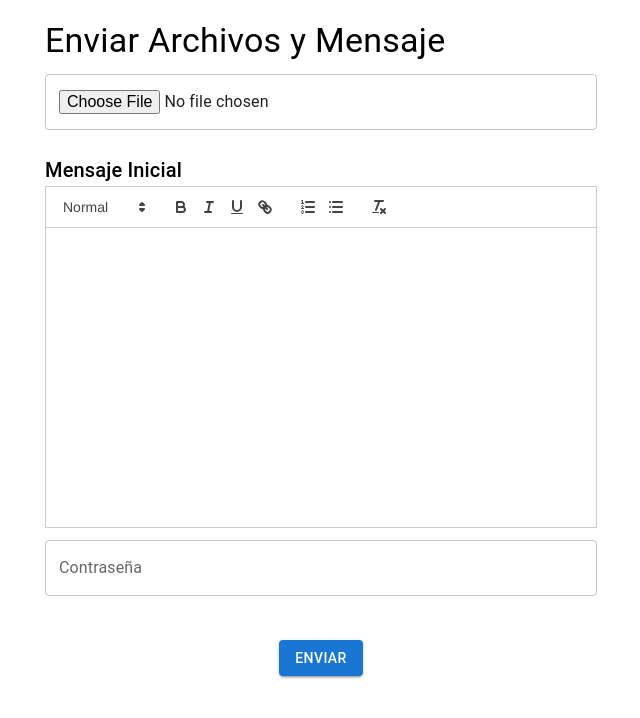
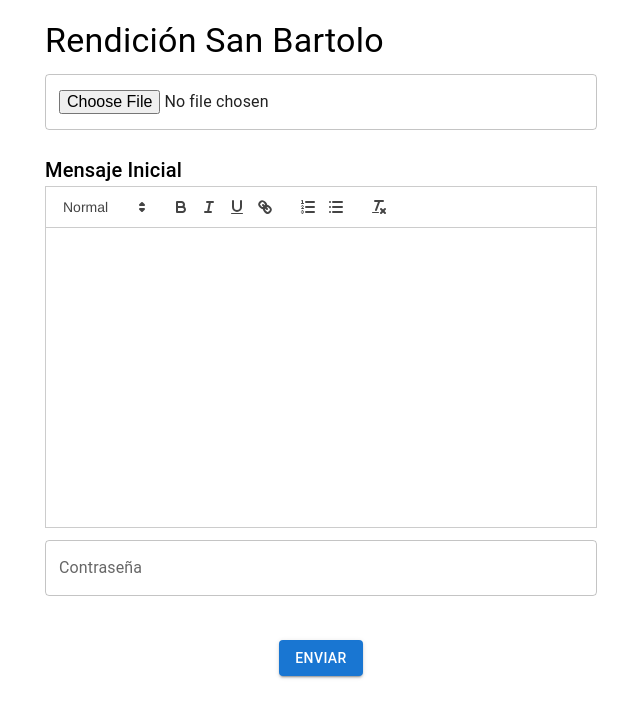
Before and after one commit to tomasp92/san-bartolo-fe, a React (Create React App) app: page / in a window 1280 px wide. Shown: the top 718 px of the page, without its empty margins (319-959 px from the left). Built offline with nearby package versions, Linux system fonts and the light colour scheme.

Commit message:
estilizar mas simil san bartolo

```diff
--- a/public/index.html
+++ b/public/index.html
@@ -24,7 +24,7 @@
       work correctly both with client-side routing and a non-root public URL.
       Learn how to configure a non-root public URL by running `npm run build`.
     -->
-    <title>React App</title>
+    <title>San Bartolo Rendiciones</title>
   </head>
   <body>
     <noscript>You need to enable JavaScript to run this app.</noscript>
--- a/src/FormPage.js
+++ b/src/FormPage.js
@@ -59,13 +59,10 @@
   return (
     <Container maxWidth="sm" style={{ marginTop: '20px' }}>
       <Typography variant="h4" gutterBottom>
-        Enviar Archivos y Mensaje
+        Rendición San Bartolo
       </Typography>
 
-      {/* Mensaje de éxito */}
       {successMessage && <Alert severity="success" style={{ marginBottom: '20px' }}>{successMessage}</Alert>}
-
-      {/* Mensaje de error */}
       {errorMessage && <Alert severity="error" style={{ marginBottom: '20px' }}>{errorMessage}</Alert>}
 
       <form onSubmit={handleSubmit(onSubmit)}>
```
